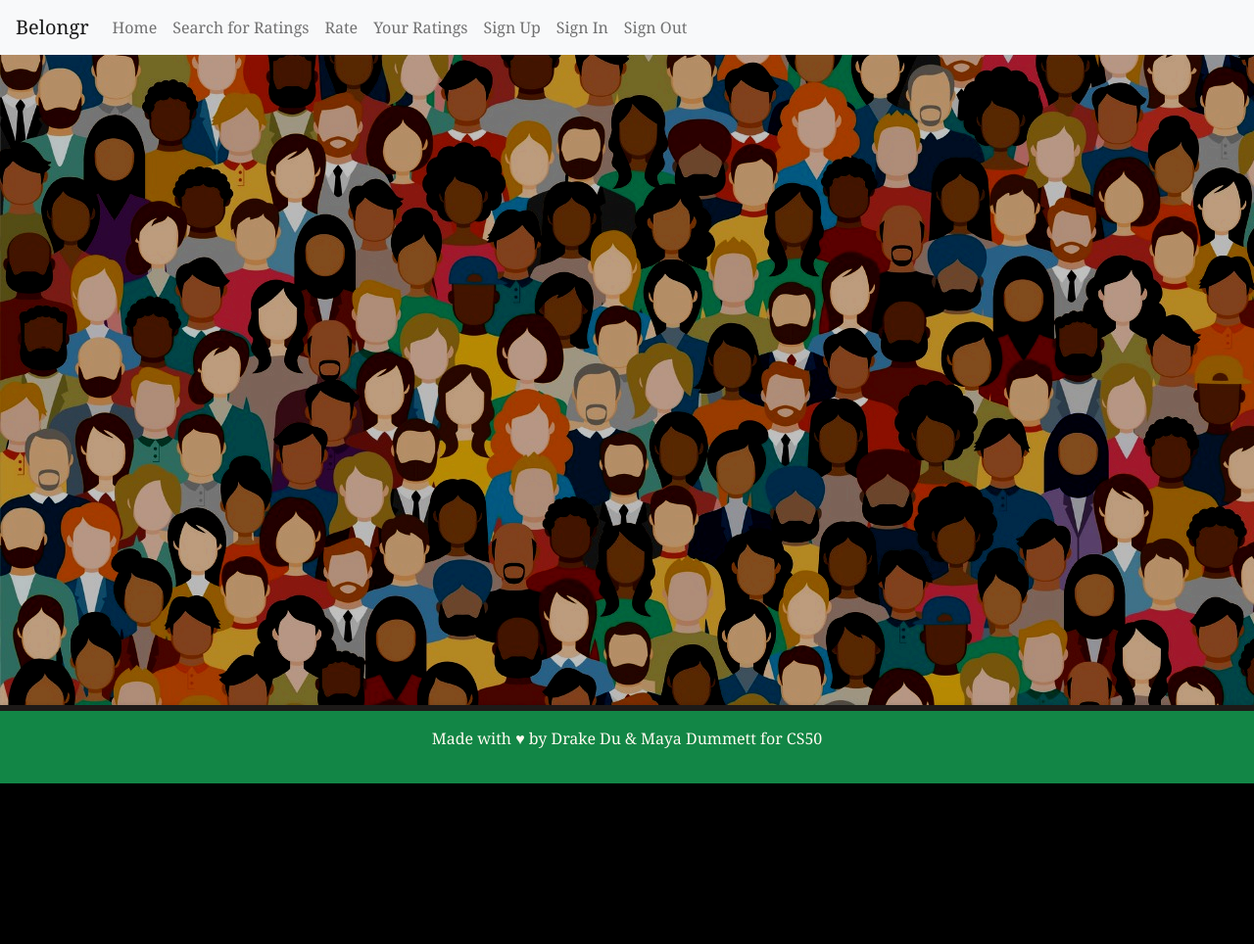
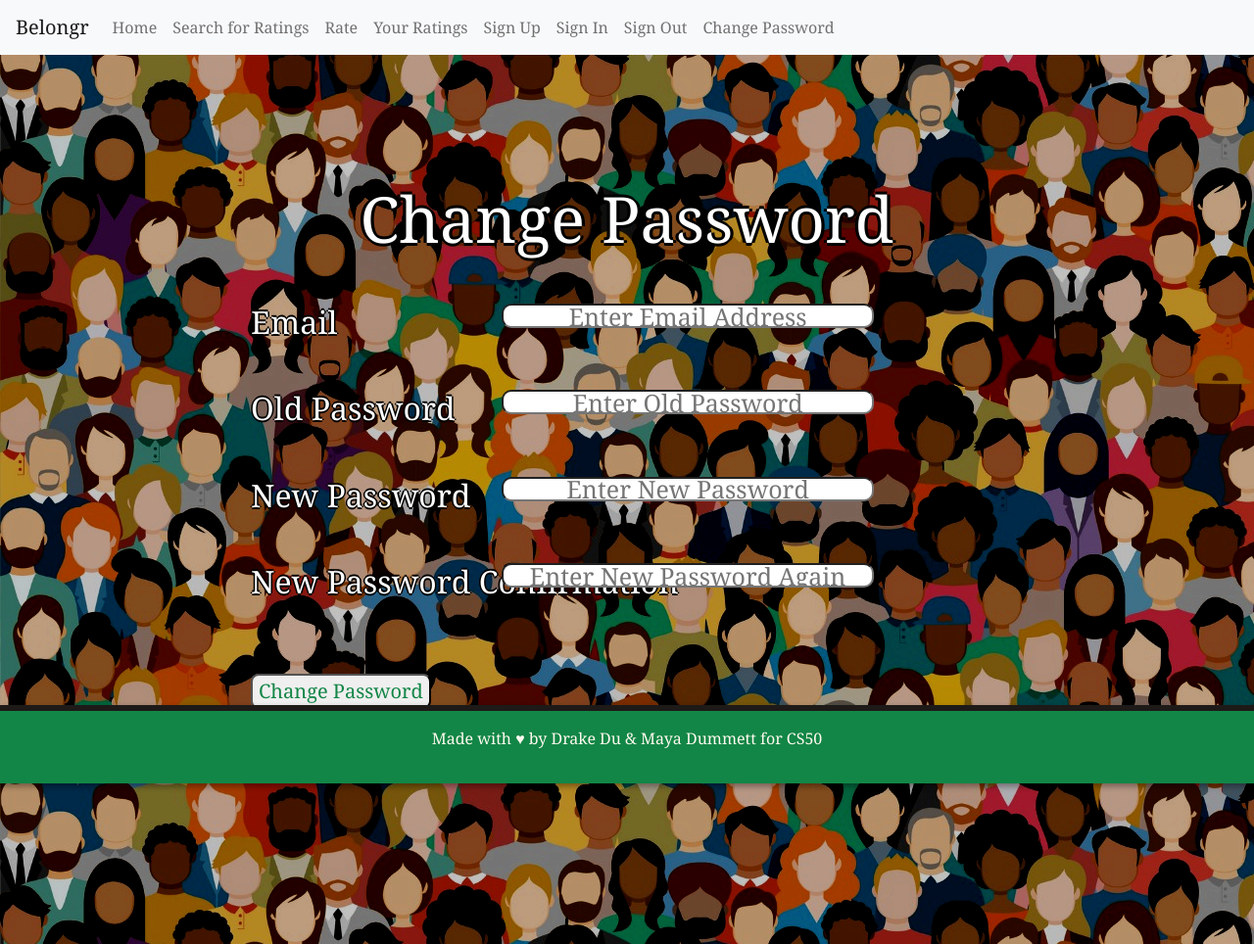
Before and after one commit to mayadummett/belongr-starter, a Flask app: page /change-password in a window 1280 px wide. Shown: the top 964 px of the page at 98% size. Before the commit the page ends 800 px from the top, so only its background shows below. Run offline with Flask 2, Linux system fonts and the light colour scheme; the visitor is signed in with stand-in values (Sample User, id 1); some libraries are stand-ins or nearby versions.

Commit message:
change pswd form + nav

```diff
--- a/webapp/templates/change_password.html
+++ b/webapp/templates/change_password.html
@@ -3,3 +3,39 @@
 {% block title %}
 Change Password
 {% endblock %}
+
+{% block main %}
+<h1 class="search-for-ratings-title">Change Password</h1>
+<br><br>
+
+    <div id = "formbody">
+        <form action = "/change-password" method = "POST">
+        <h2 class = "sign-up-titles">
+            Email
+            <input id = "email" name = "email" type="text" class = "textinput" placeholder = "Enter Email Address"></input>
+        </h2>
+        <div>
+        <h2 class = "sign-up-titles">
+            Old Password
+            <input id = "old_password" name = "old_password" type="text" class = "textinput" placeholder = "Enter Old Password"></input>
+        </h2>
+        </div>
+        <div>
+            <h2 class = "sign-up-titles">
+                New Password
+                <input id = "new_password_intial" name = "new_password_intial" type="text" class = "textinput" placeholder = "Enter New Password"></input>
+            </h2>
+            </div>
+        <div>
+            <h2 class = "sign-up-titles">
+                 New Password Confirmation
+                    <input id = "new_password_confirmation" name = "new_password_confirmation" type="text" class = "textinput" placeholder = "Enter New Password Again"></input>
+            </h2>
+        </div>
+        <br>
+        <button class = "sign-up-buttons" type = "submit">Change Password</button>
+        <!-- <button class ="sign-up-buttons" onclick="window.location.href='/index'">Cancel</button> -->
+    </div>
+</form>
+
+{% endblock %}
--- a/webapp/templates/layout.html
+++ b/webapp/templates/layout.html
@@ -42,6 +42,9 @@
         <li class="nav-item">
           <a class="nav-link" href="/sign-out">Sign Out</a>
         </li>
+        <li class="nav-item">
+          <a class="nav-link" href="/change-password">Change Password</a>
+        </li>
       </ul>
     </div>
   </nav>
--- /dev/null
+++ b/webapp/templates/sign_out.html
@@ -0,0 +1,5 @@
+{% extends "layout.html" %}
+
+{% block title %}
+  Sign Out
+{% endblock %}
```
